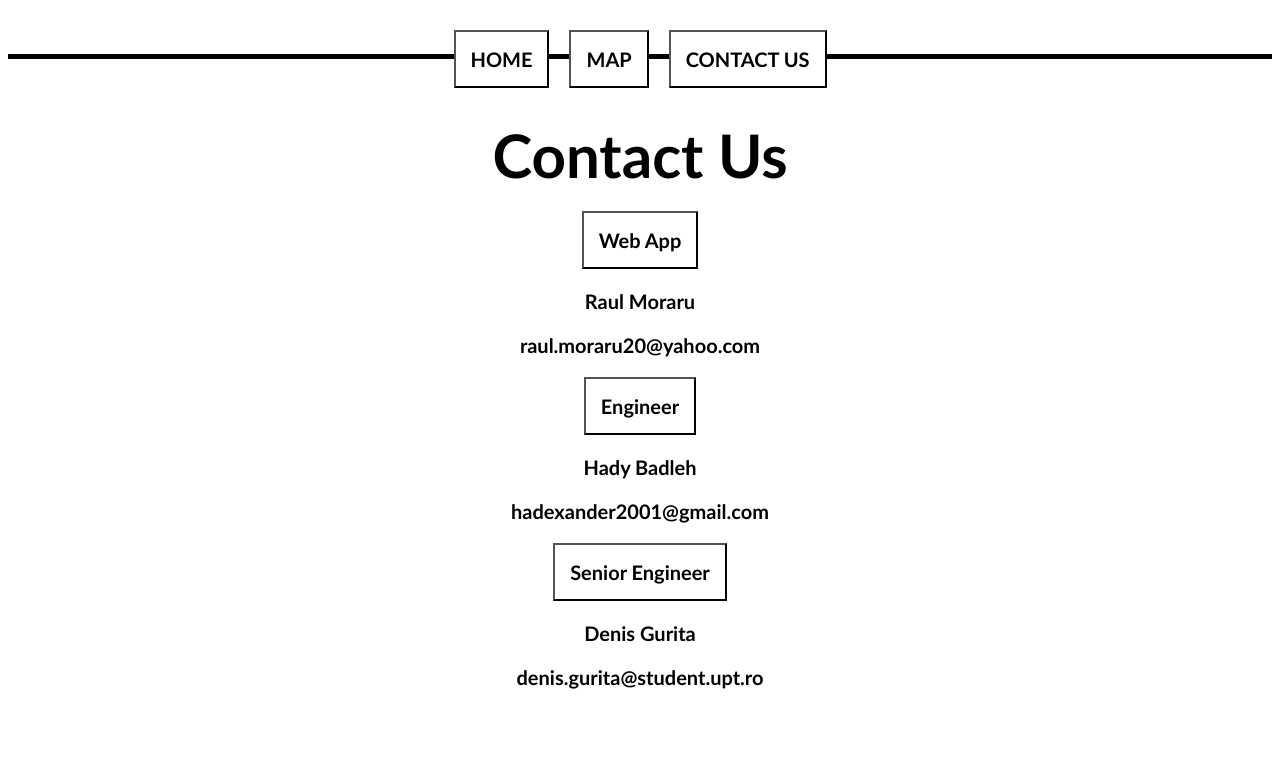
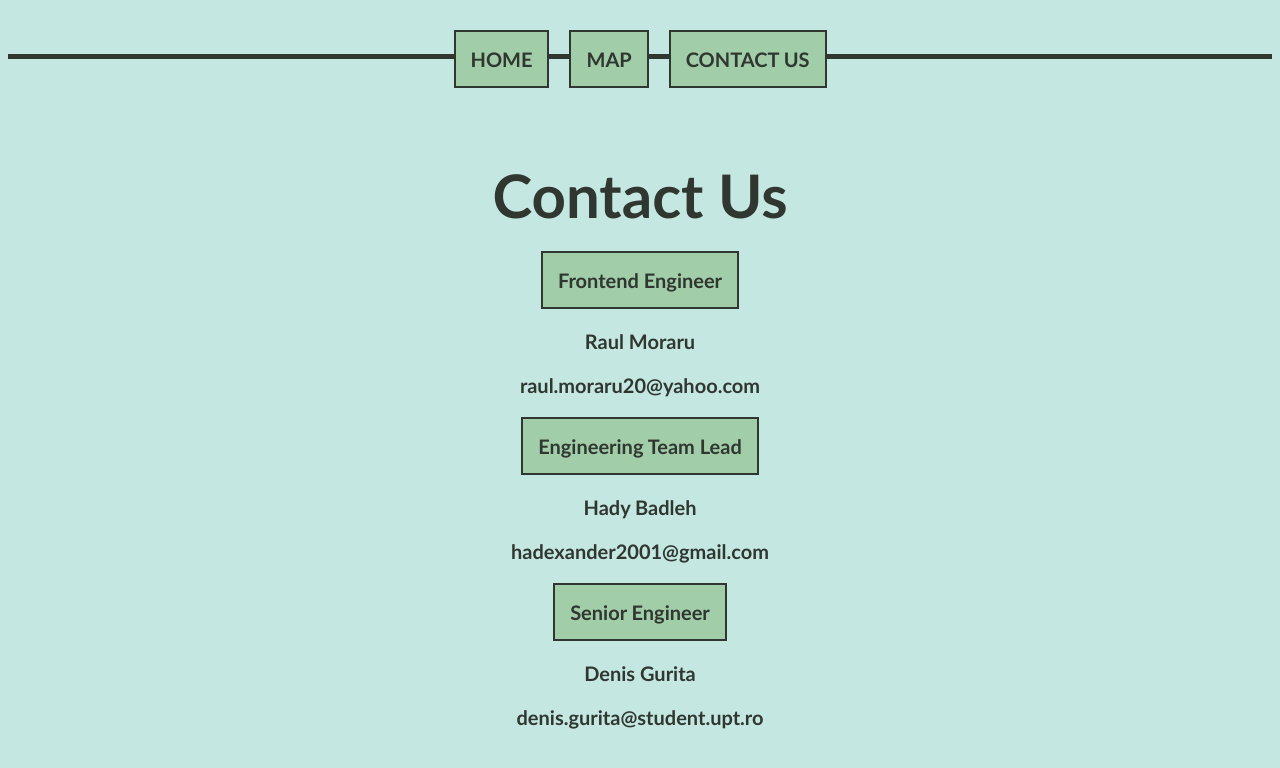
Before and after one commit to hadexander2001/DATC---Cloud9, an Angular app in the folder WebApp2.0/: page /contact-us in a window 1280 px wide. Shown: the top 768 px of the page. Built offline with nearby package versions, Linux system fonts and the light colour scheme.

Commit message:
Changed UI

```diff
--- a/WebApp2.0/src/app/contact-us/contact-us.component.html
+++ b/WebApp2.0/src/app/contact-us/contact-us.component.html
@@ -1,10 +1,10 @@
-<div class="main-container">
+<div class="main-container text">
     <h1 class="title">Contact Us</h1>
     <div class="contact">
-        <button class="primary-button">Web App</button>
+        <button class="primary-button">Frontend Engineer</button>
         <p>Raul Moraru</p>
         <p>raul.moraru20@yahoo.com</p>
-        <button class="primary-button">Engineer</button>
+        <button class="primary-button">Engineering Team Lead</button>
         <p>Hady Badleh</p>
         <p>hadexander2001@gmail.com</p>
         <button class="primary-button">Senior Engineer</button>
--- a/WebApp2.0/src/app/contact-us/contact-us.component.scss
+++ b/WebApp2.0/src/app/contact-us/contact-us.component.scss
@@ -1,4 +1,5 @@
 .main-container {
+    margin-top: 100px;
     text-align: center;
     font-family: Calibri;
 
--- a/WebApp2.0/src/app/home/home.component.scss
+++ b/WebApp2.0/src/app/home/home.component.scss
@@ -8,6 +8,10 @@
     }
 
     a {
-        color: #000;
+        color: #2f3730;
+
+        &:hover {
+            color: #ad9baa;
+        }
     }
 }
--- a/WebApp2.0/src/app/map-container/map-container.component.scss
+++ b/WebApp2.0/src/app/map-container/map-container.component.scss
@@ -2,11 +2,11 @@
     position: relative;
     display: flex;
     flex-direction: column;
-    margin-top: 100px;
+    margin-top: 90px;
 
     .map {
         width: 100%;
-        height: 500px;
+        height: 450px;
     }
 
     button {
--- a/WebApp2.0/src/app/top-bar/top-bar.component.html
+++ b/WebApp2.0/src/app/top-bar/top-bar.component.html
@@ -1,4 +1,4 @@
-<div class="menu">
+<div class="menu text">
     <button class="primary-button" routerLink="/home">HOME</button>
     <button class="primary-button" routerLink="/map">MAP</button>
     <button class="primary-button" routerLink="/contact-us">CONTACT US</button>
--- a/WebApp2.0/src/app/top-bar/top-bar.component.scss
+++ b/WebApp2.0/src/app/top-bar/top-bar.component.scss
@@ -5,7 +5,7 @@
     margin-top: 30px;
 
     .divider {
-        border-bottom: 5px solid #000;
+        border-bottom: 5px solid #2f3730;
         margin-top: -34px;
     }
 }
--- a/WebApp2.0/src/styles.scss
+++ b/WebApp2.0/src/styles.scss
@@ -1,22 +1,28 @@
+body {
+    background-color: #c5e7e2;
+}
+
 .primary-button {
     justify-content: space-between;
     font-family: "Calibri";
     font-weight: 1000;
     font-size: 20px;
-    background-color: #fff;
+    background-color: #a1cda8;
     cursor: pointer;
     padding: 15px;
     margin-left: 10px;
     margin-right: 10px;
+    color: #2f3730;
+    border: 2px solid #2f3730;
 
     &:hover {
-        background-color: #000;
+        background-color: #627264;
         color: #fff;
-        transition: .5s;
+        transition: .2s;
     }
 
     &:active {
-        background-color: rgb(95, 95, 95);
+        background-color: #869888;
     }
 }
 
@@ -24,4 +30,9 @@
     font-size: 60px;
     font-weight: 1000;
     margin-bottom: 70px;
+    color: #2f3730;
 }
+
+.text {
+    color: #2f3730;
+}
```
